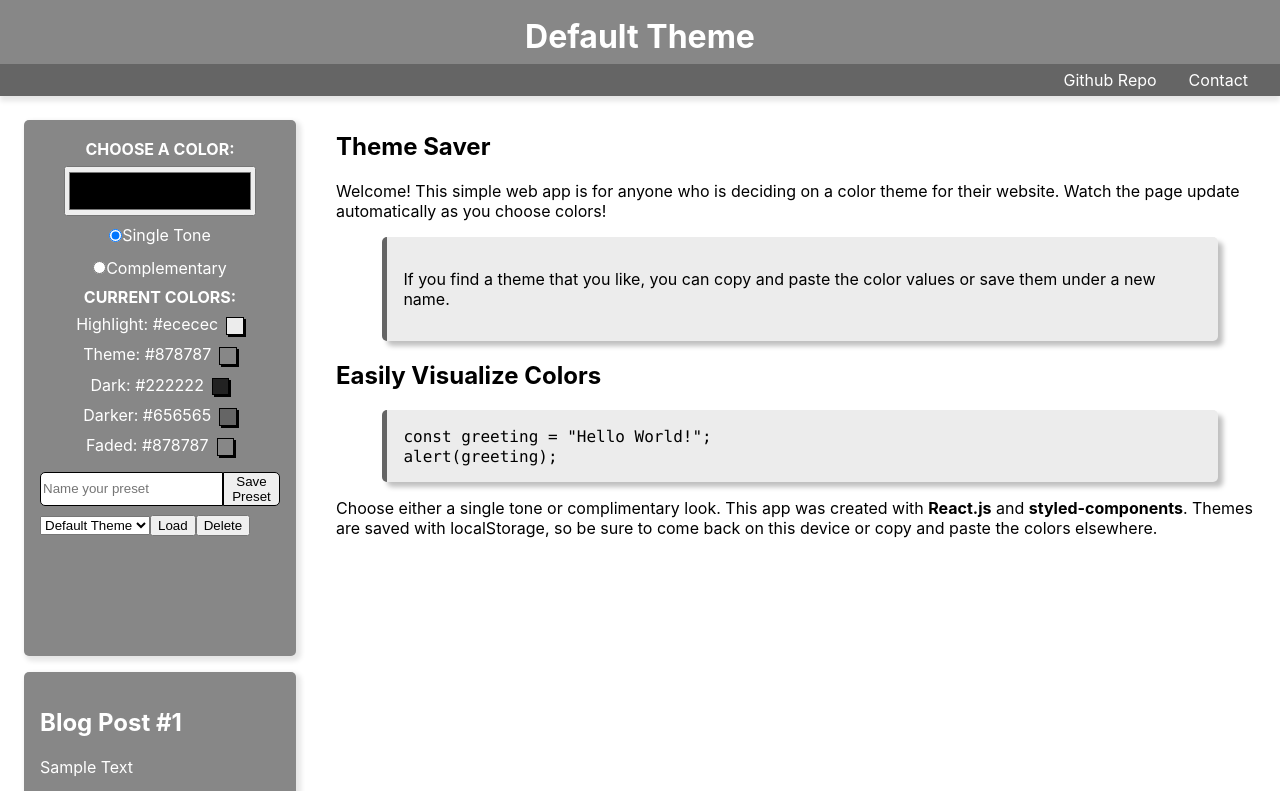
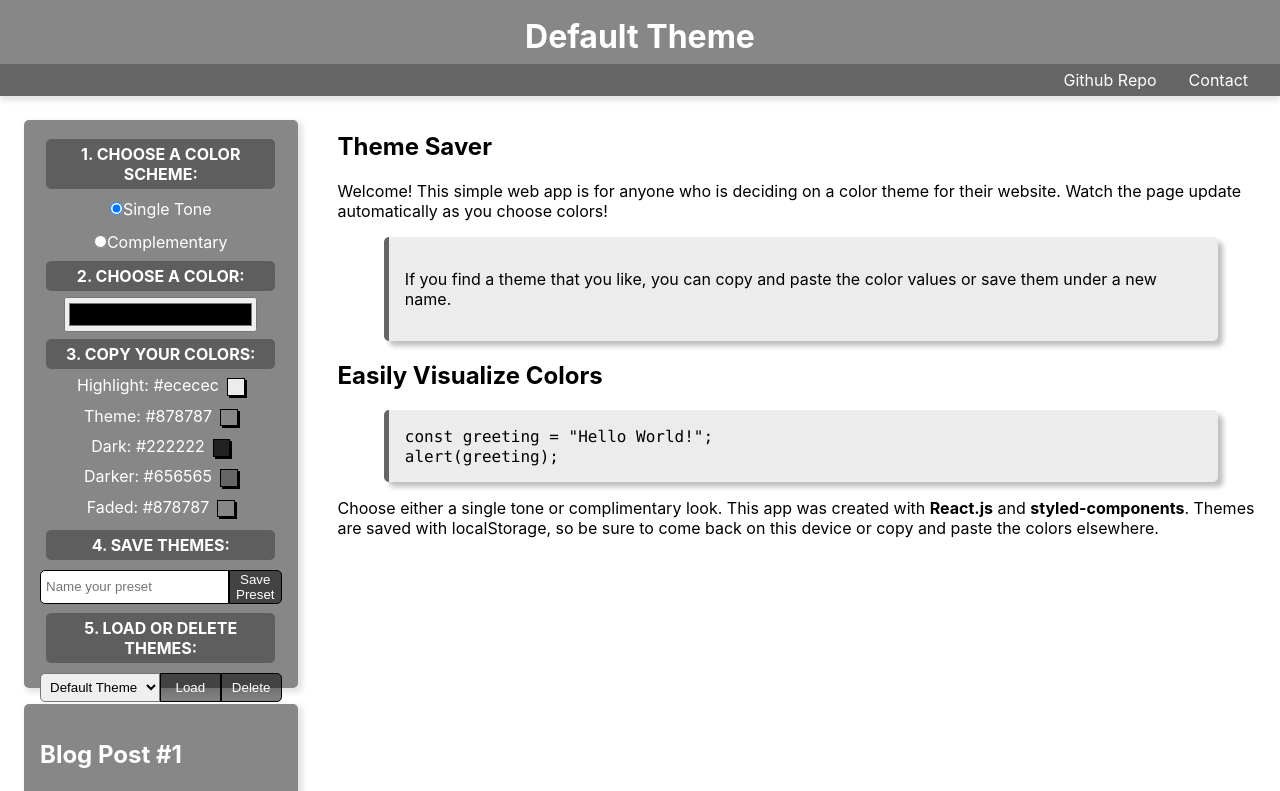
Before and after one commit to johnrdoty92/react-theme-saver, a React (Create React App) app: page / in a window 1280 px wide. Shown: the top 791 px of the page. Built offline with nearby package versions, Linux system fonts and the light colour scheme.

Commit message:
finishing touch styles

```diff
--- a/public/index.html
+++ b/public/index.html
@@ -24,7 +24,7 @@
       work correctly both with client-side routing and a non-root public URL.
       Learn how to configure a non-root public URL by running `npm run build`.
     -->
-    <title>React App</title>
+    <title>Theme Saver</title>
   </head>
   <body>
     <noscript>You need to enable JavaScript to run this app.</noscript>
--- a/src/App.js
+++ b/src/App.js
@@ -25,11 +25,15 @@ class App extends Component {
     };
   }
   componentDidMount() {
+    //Check browser compatability for localStorage
+    if (typeof Storage !== "undefined") {
+      return;
+    }
+    //Storage is good, but check if "themes" key exists
     if (!localStorage.themes) {
       const defaultTheme = [this.state];
       localStorage.setItem("themes", JSON.stringify(defaultTheme));
     } else {
-      console.log("Default is already set");
       const themes = JSON.parse(localStorage.themes).map(
         (theme) => theme.themeName
       );
@@ -39,8 +43,8 @@ class App extends Component {
 
   handleSave = async (e) => {
     e.preventDefault();
-    const themeName = e.target[3].value;
-    const themes = JSON.parse(localStorage.getItem("themes"));
+    const themeName = e.target[3].value; //value of user's input text
+    const themes = JSON.parse(localStorage.getItem("themes")); //array of all saved themes
 
     //Checks if theme name already exists
     if (themes.some((element) => element.themeName === themeName)) {
@@ -58,11 +62,12 @@ class App extends Component {
   };
 
   handleLoadAndDelete = (e) => {
-    const loadThemeName = e.target.form[5].value;
+    const loadThemeName = e.target.form[5].value; //value from select drop down
     const localThemes = JSON.parse(localStorage.getItem("themes")); //Array of all themes in localStorage
     const loadThemeIndex = localThemes.findIndex((elem) => {
       return elem.themeName === loadThemeName;
     });
+
     switch (e.target.textContent) {
       case "Load":
         this.setState({
@@ -70,7 +75,9 @@ class App extends Component {
           themeName: localThemes[loadThemeIndex].themeName,
         });
         break;
+
       case "Delete":
+        //Prevent deletion of Default Theme
         if (localThemes[loadThemeIndex].themeName === "Default Theme") {
           alert("Default cannot be deleted");
           break;
@@ -78,12 +85,14 @@ class App extends Component {
         const themesIndex = this.state.themes.findIndex(
           (elem) => elem === localThemes[loadThemeIndex].themeName
         );
+        //Remove theme name from state and localStorage
         let newThemes = [...this.state.themes];
         newThemes.splice(themesIndex, 1);
         localThemes.splice(loadThemeIndex, 1);
         localStorage.setItem("themes", JSON.stringify(localThemes));
         this.setState({ themes: newThemes });
         break;
+
       default:
         console.log("Button says something other than 'Load' or 'Delete'");
     }
--- a/src/components/Controller.js
+++ b/src/components/Controller.js
@@ -4,10 +4,7 @@ import ThemeListEditor from "./ThemeListEditor";
 const Controller = (props) => {
   const themesController =
     typeof Storage !== "undefined" ? (
-      <ThemeListEditor
-        onClick={props.onClick}
-        themeNames={props.themeNames}
-      />
+      <ThemeListEditor onClick={props.onClick} themeNames={props.themeNames} />
     ) : (
       <p>Sorry, your browser does not support localStorage</p>
     );
@@ -18,8 +15,7 @@ const Controller = (props) => {
         colors={props.colors}
         name="controller"
       >
-        <h4>Choose a color:</h4>
-        <input type="color" onChange={props.onChange} />
+        <h4>1. Choose a color scheme:</h4>
         <div className="radio-button">
           <input
             id="SingleTone"
@@ -39,7 +35,9 @@ const Controller = (props) => {
           />
           <label htmlFor="Complementary">Complementary</label>
         </div>
-        <h4>Current Colors:</h4>
+        <h4>2. Choose a color:</h4>
+        <input type="color" onChange={props.onChange} />
+        <h4>3. Copy your colors:</h4>
         <p>
           Highlight: {props.colors.highlight}
           <ColorSwatch color={props.colors.highlight} />
--- a/src/components/StyledComponents.js
+++ b/src/components/StyledComponents.js
@@ -14,7 +14,7 @@ export const MainContainer = styled.div`
   height: 100%;
   display: grid;
   grid-template-columns: 1fr 3fr;
-  grid-template-rows: 4em 2em minmax(30em, 35em) minmax(20em, 25em) 3em;
+  grid-template-rows: 4em 2em minmax(30em, 37em) minmax(20em, 25em) 3em;
   grid-template-areas:
     "header header"
     "nav nav"
@@ -142,26 +142,60 @@ export const StyledForm = styled.form.attrs((props) => ({
     input {
       border-radius: 5px 0px 0px 5px;
       border: 1px solid black;
+      padding: 5px;
     }
     button {
       border-radius: 0px 5px 5px 0px;
       border: 1px solid black;
       transition: all 0.2s;
+      color: white;
+      background: rgba(0, 0, 0, 0.5);
       &:hover {
         background: white;
+        color: black;
       }
       &:active {
         background: grey;
       }
     }
   }
+  .save-load-delete {
+    display: flex;
+    flex-flow: column;
+    align-items: center;
+  }
   h4 {
     text-align: center;
     text-transform: uppercase;
+    padding: 5px;
+    width: 95%;
+    border-radius: 5px;
+    background: rgba(0, 0, 0, 0.3);
   }
   input[type="color"] {
     width: 80%;
-    height: 50px;
+    min-height: 35px;
+  }
+  select {
+    border-radius: 5px 0px 0px 5px;
+    padding: 5px;
+  }
+  button[type="button"] {
+    padding: 5px;
+    border: 1px solid black;
+    transition: all 0.2s;
+    color: white;
+    background: rgba(0, 0, 0, 0.5);
+    &:hover {
+      background: white;
+      color: black;
+    }
+    &:active {
+      background: grey;
+    }
+    &:last-child {
+      border-radius: 0px 5px 5px 0px;
+    }
   }
 `;
 
@@ -218,12 +252,13 @@ export const ColorSwatch = styled.span.attrs((props) => ({
   box-shadow: 2px 2px black;
 `;
 
-export const FlexColumn = styled.div`
-  display: flex;
-  flex-flow: nowrap column;
-`;
-
 export const FlexRow = styled.div`
+  width: 100%;
   display: flex;
   flex-flow: nowrap row;
+  justify-content: space-evenly;
+
+  * {
+    flex-basis: 100%;
+  }
 `;
--- a/src/components/ThemeListEditor.js
+++ b/src/components/ThemeListEditor.js
@@ -1,4 +1,4 @@
-import { FlexColumn, FlexRow } from "./StyledComponents";
+import { FlexRow } from "./StyledComponents";
 
 const ThemeListEditor = (props) => {
   const themes = props.themeNames.map((theme) => {
@@ -10,12 +10,14 @@ const ThemeListEditor = (props) => {
   });
 
   return (
-    <div>
+    <div className="save-load-delete">
+      <h4>4. Save themes:</h4>
       <div className="submit-area">
         <input required type="text" placeholder="Name your preset"></input>
         <button type="submit">Save Preset</button>
       </div>
-      <div>
+      <h4>5. Load or delete themes:</h4>
+      <FlexRow>
         <select>{themes}</select>
         <button type="button" onClick={props.onClick}>
           Load
@@ -23,7 +25,7 @@ const ThemeListEditor = (props) => {
         <button type="button" onClick={props.onClick}>
           Delete
         </button>
-      </div>
+      </FlexRow>
     </div>
   );
 };
```
